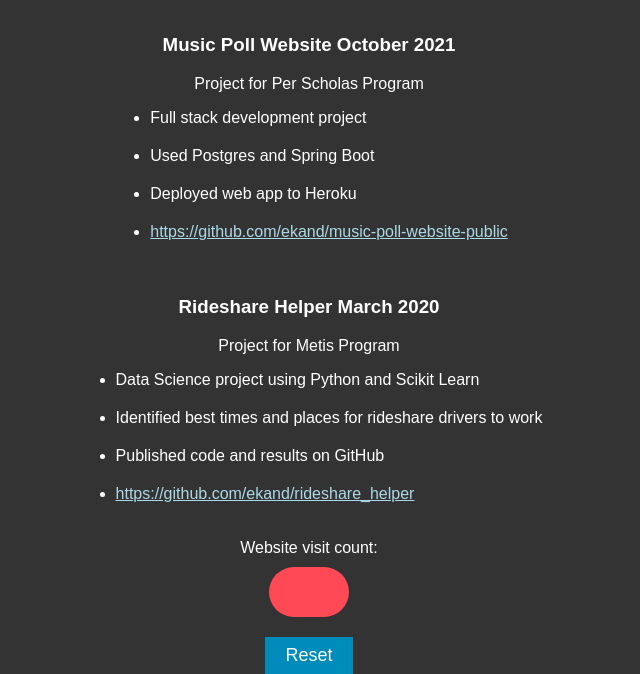
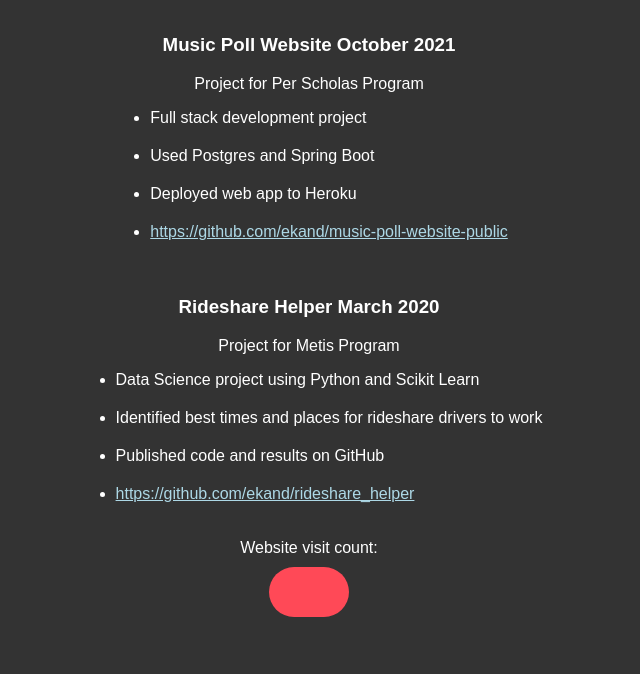
Before and after one commit to ekand/cloud-resume-frontend, a website: page website-dist/index.html in a window 1280 px wide. Shown: the part 3320-3994 px from the top of the page, without its empty margins (331-971 px from the left). After the commit the page ends 3937 px from the top, so only its background shows below. Drawn offline with Linux system fonts and the light colour scheme; no server answers.

Commit message:
remove reset button

```diff
--- a/website-dist/index.html
+++ b/website-dist/index.html
@@ -162,7 +162,6 @@
     </ul>
     <div>Website visit count:</div>
     <div class="website-counter"></div>
-    <button id="reset">Reset</button>
 </body>
 
 </html>
```
